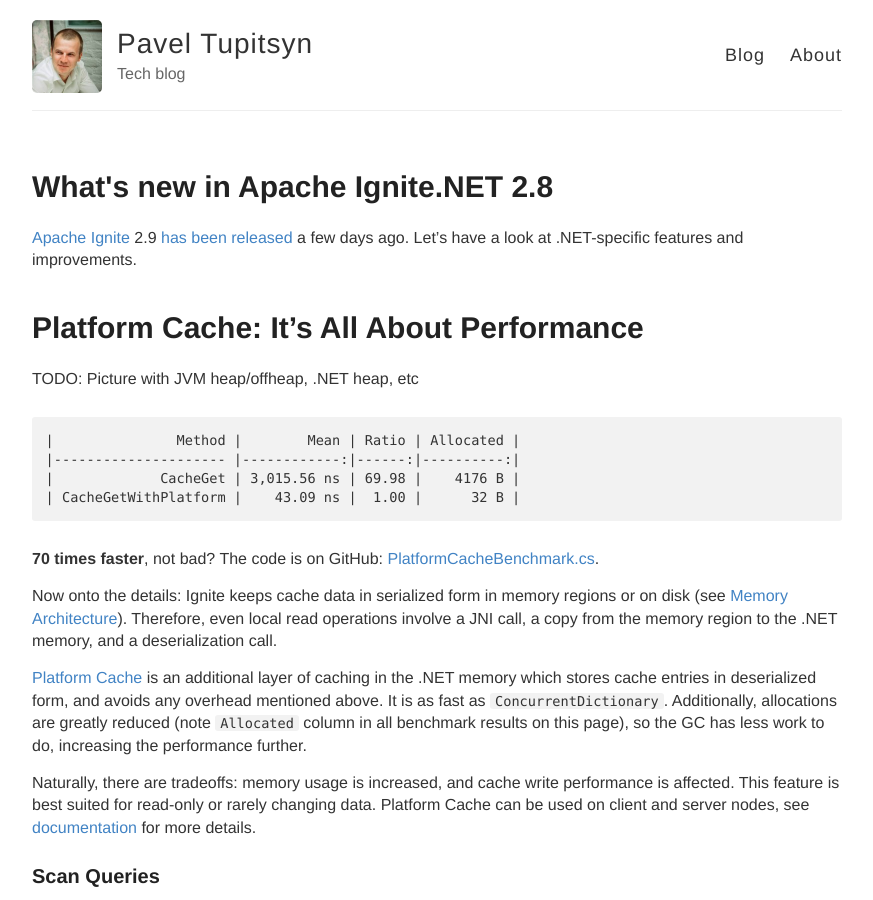
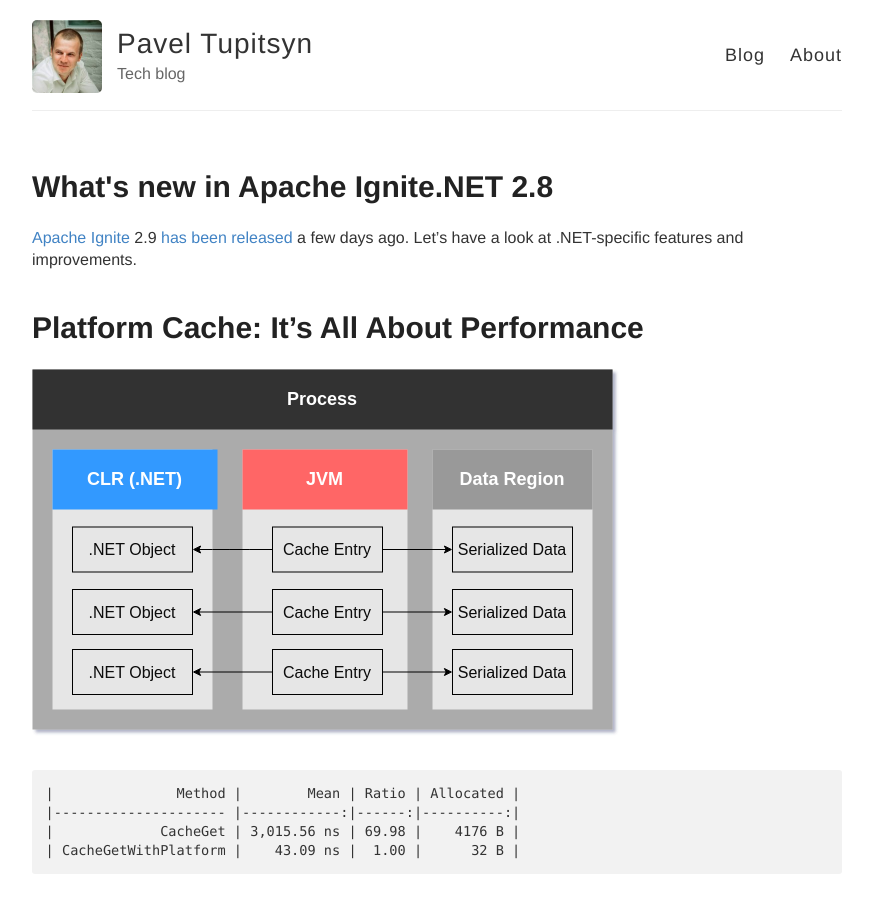
Before and after one commit to ptupitsyn/ptupitsyn.github.io, a Jekyll site: the page built from _posts/2020-10-26-Whats-New-In-Ignite-Net-2.9.md, in a window 1280 px wide and 900 px high. Shown: the whole window, without its empty margins (203-1076 px from the left). Built offline with Jekyll 4.4.1, drawn with Linux system fonts in a browser that asks for light colours; comment, search, counter and statistics services are not loaded.

Commit message:
Add svg diagram

````diff
--- a/_posts/2020-10-26-Whats-New-In-Ignite-Net-2.9.md
+++ b/_posts/2020-10-26-Whats-New-In-Ignite-Net-2.9.md
@@ -9,7 +9,7 @@
 
 # Platform Cache: It's All About Performance
 
-TODO: Picture with JVM heap/offheap, .NET heap, etc
+![caching diagram](../images/platform-cache.svg)
 
 ```
 |               Method |        Mean | Ratio | Allocated |
````
